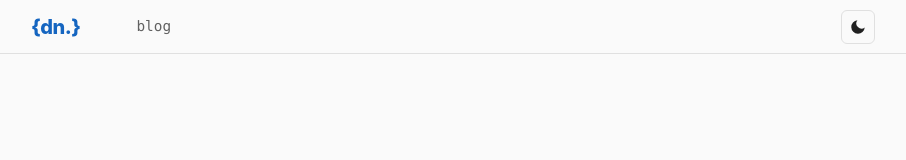
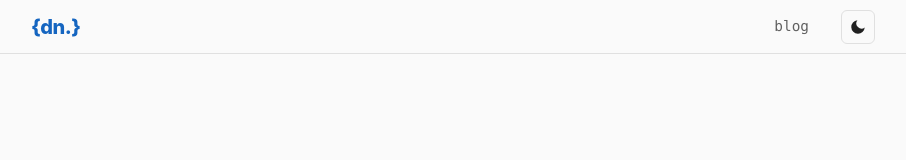
Before and after one commit to danielmnunes/danielmnunes.github.io, a Vue app: page / in a window 1280 px wide. Shown: the top 160 px of the page, without its empty margins (187-1093 px from the left). Built offline with nearby package versions, Linux system fonts and the light colour scheme.

Commit message:
fix: adjust navigation alignment in AppHeader component

```diff
--- a/src/components/AppHeader.vue
+++ b/src/components/AppHeader.vue
@@ -73,10 +73,10 @@ header {
 }
 
 .nav {
-  margin-right: auto;
-  margin-left: 1.5rem;
+  margin-left: auto;
   display: flex;
   gap: 1.25rem;
+  align-items: center;
 }
 
 .nav-link {
```
